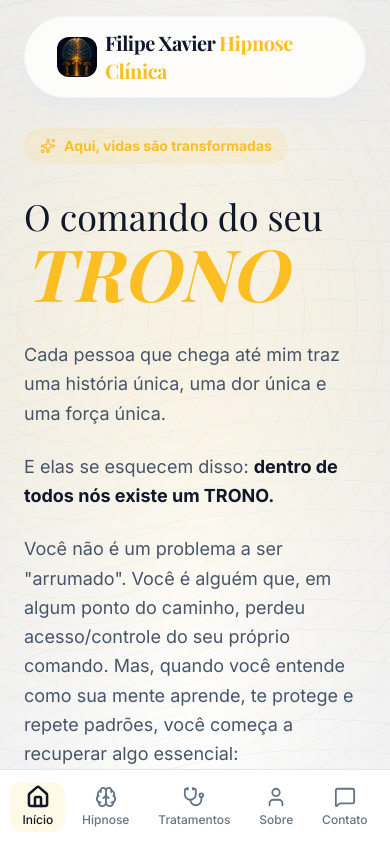
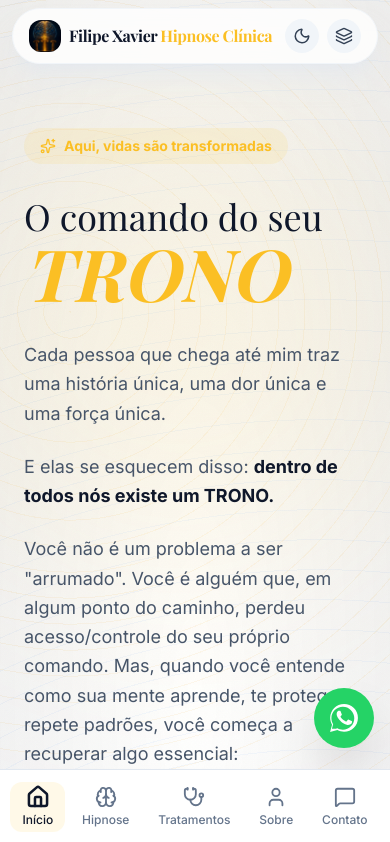
Before and after one commit to jairosouza67/XavierHipnose, a React (Vite) app: page / in a window 390 px wide. Shown: the top 842 px of the page. Built offline with nearby package versions, Linux system fonts and the light colour scheme; a web font is replaced by a local one.

Commit message:
feat: implement application header with tab navigation and theme toggle functionality.

```diff
--- a/src/App.tsx
+++ b/src/App.tsx
@@ -74,15 +74,15 @@
 
             <Footer onNavigate={handleTabChange} />
 
-            {/* Floating WhatsApp - Fixed at bottom */}
+            {/* Floating WhatsApp */}
             <a
                 href="https://wa.me/5577988672210"
                 target="_blank"
                 rel="noopener noreferrer"
                 aria-label="Contato via WhatsApp"
-                className="fixed bottom-6 right-6 bg-[#25D366] text-white p-4 rounded-full shadow-2xl hover:scale-110 transition-all z-40 animate-bounce hidden md:flex"
+                className="fixed bottom-24 lg:bottom-6 right-4 lg:right-6 z-40 flex bg-[#25D366] text-white p-4 rounded-full shadow-2xl hover:scale-110 transition-all"
             >
-                <svg className="w-8 h-8" fill="currentColor" viewBox="0 0 24 24" aria-hidden="true">
+                <svg className="w-7 h-7 lg:w-8 lg:h-8" fill="currentColor" viewBox="0 0 24 24" aria-hidden="true">
                     <path d="M.057 24l1.687-6.163c-1.041-1.804-1.585-3.85-1.585-5.946 0-6.556 5.332-11.891 11.894-11.891 3.181 0 6.167 1.24 8.413 3.488 2.245 2.248 3.481 5.236 3.481 8.417 0 6.556-5.333 11.892-11.893 11.892-1.997 0-3.951-.5-5.688-1.448l-6.309 1.652zm5.835-3.332c1.515.899 3.3 1.374 5.123 1.374 5.4 0 9.793-4.393 9.793-9.793 0-2.618-1.019-5.079-2.87-6.931-1.85-1.851-4.311-2.87-6.924-2.87-5.4 0-9.793 4.392-9.793 9.793 0 1.83.51 3.61 1.47 5.143l-1.056 3.86 3.96-.103-.003-.003zm12.443-6.175c-.328-.163-1.94-.957-2.242-1.066-.301-.11-.52-.163-.74.163-.22.327-.85 1.066-1.042 1.284-.191.217-.383.245-.71.082-.328-.163-1.383-.509-2.636-1.626-.974-.87-1.631-1.944-1.821-2.271-.191-.327-.02-.505.143-.667.149-.144.327-.38.491-.571.163-.19.217-.327.327-.544.11-.217.054-.408-.027-.571-.081-.163-.74-1.785-1.014-2.439-.266-.638-.538-.553-.74-.563-.19-.011-.408-.011-.627-.011s-.573.082-.871.408c-.297.327-1.135 1.112-1.135 2.712 0 1.6 1.163 3.14 1.325 3.359.163.218 2.288 3.494 5.542 4.9.774.334 1.378.534 1.851.684.777.247 1.485.212 2.044.129.622-.092 1.94-.793 2.214-1.558.274-.764.274-1.417.192-1.558-.083-.141-.301-.223-.628-.386z" />
                 </svg>
             </a>
--- a/src/components/layout/Header.tsx
+++ b/src/components/layout/Header.tsx
@@ -3,7 +3,6 @@
 import TabNavigation from './TabNavigation';
 import { NavItem, ViewState } from '../../types';
 import { useTheme } from '../../contexts/ThemeContext';
-import Button from '../ui/Button';
 
 interface HeaderProps {
   navItems: NavItem[];
@@ -15,17 +14,43 @@
   const { theme, toggleTheme, toggleHybrid, isHybrid } = useTheme();
 
   return (
-    <header className="fixed top-0 left-0 right-0 z-50 px-6 py-4">
-      <div className="max-w-7xl mx-auto flex items-center justify-between bg-white/80 dark:bg-slate-900/90 backdrop-blur-md px-8 py-3 rounded-full border border-slate-100 dark:border-slate-700 shadow-xl shadow-slate-200/50 dark:shadow-slate-900/50">
+    <header className="fixed top-0 left-0 right-0 z-50 px-3 sm:px-6 py-2 sm:py-4">
+      <div className="max-w-7xl mx-auto flex items-center justify-between bg-white/80 dark:bg-slate-900/90 backdrop-blur-md px-4 sm:px-8 py-2.5 sm:py-3 rounded-full border border-slate-100 dark:border-slate-700 shadow-xl shadow-slate-200/50 dark:shadow-slate-900/50">
         <div className="flex items-center gap-2 cursor-pointer" onClick={() => onTabChange('home')}>
-          <img src="/icon.png" alt="Instituto Xavier" className="w-10 h-10 rounded-xl object-cover" />
-          <span className="font-serif text-xl font-bold text-primary dark:text-white tracking-tight">Filipe Xavier<span className="text-secondary"> Hipnose Clínica</span></span>
+          <img src="/icon.png" alt="Instituto Xavier" className="w-8 h-8 sm:w-10 sm:h-10 rounded-xl object-cover" />
+          <span className="font-serif text-base sm:text-xl font-bold text-primary dark:text-white tracking-tight">Filipe Xavier<span className="text-secondary"> Hipnose Clínica</span></span>
         </div>
 
         <div className="hidden lg:block">
           <TabNavigation items={navItems} activeTab={activeTab} onTabChange={onTabChange} />
         </div>
 
+        {/* Mobile action buttons */}
+        <div className="flex lg:hidden items-center gap-2">
+          <button
+            onClick={toggleTheme}
+            className="p-2 rounded-full bg-slate-100 dark:bg-slate-800 text-slate-700 dark:text-slate-300 hover:bg-slate-200 dark:hover:bg-slate-700 transition-all"
+            aria-label="Alternar tema"
+          >
+            {theme === 'dark' ? <Sun size={18} /> : <Moon size={18} />}
+          </button>
+
+          <button
+            onClick={toggleHybrid}
+            className={`p-2 rounded-full transition-all ${isHybrid
+              ? 'bg-secondary/20 text-secondary hover:bg-secondary/25'
+              : 'bg-slate-100 dark:bg-slate-800 text-slate-700 dark:text-slate-300 hover:bg-slate-200 dark:hover:bg-slate-700'
+              }`}
+            aria-label="Alternar modo híbrido"
+            aria-pressed={isHybrid}
+            title="Modo híbrido"
+          >
+            <Layers size={18} />
+          </button>
+
+        </div>
+
+        {/* Desktop action buttons */}
         <div className="hidden lg:flex items-center gap-3">
           <button
             onClick={toggleTheme}
@@ -37,20 +62,16 @@
 
           <button
             onClick={toggleHybrid}
-            className={`p-2 rounded-full transition-all ${
-              isHybrid
-                ? 'bg-secondary/20 text-secondary hover:bg-secondary/25'
-                : 'bg-slate-100 dark:bg-slate-800 text-slate-700 dark:text-slate-300 hover:bg-slate-200 dark:hover:bg-slate-700'
-            }`}
+            className={`p-2 rounded-full transition-all ${isHybrid
+              ? 'bg-secondary/20 text-secondary hover:bg-secondary/25'
+              : 'bg-slate-100 dark:bg-slate-800 text-slate-700 dark:text-slate-300 hover:bg-slate-200 dark:hover:bg-slate-700'
+              }`}
             aria-label="Alternar modo híbrido"
             aria-pressed={isHybrid}
             title="Modo híbrido"
           >
             <Layers size={20} />
           </button>
-          <Button variant="primary" size="sm" onClick={() => onTabChange('contato')}>
-            Agendar Agora
-          </Button>
         </div>
       </div>
     </header>
```
